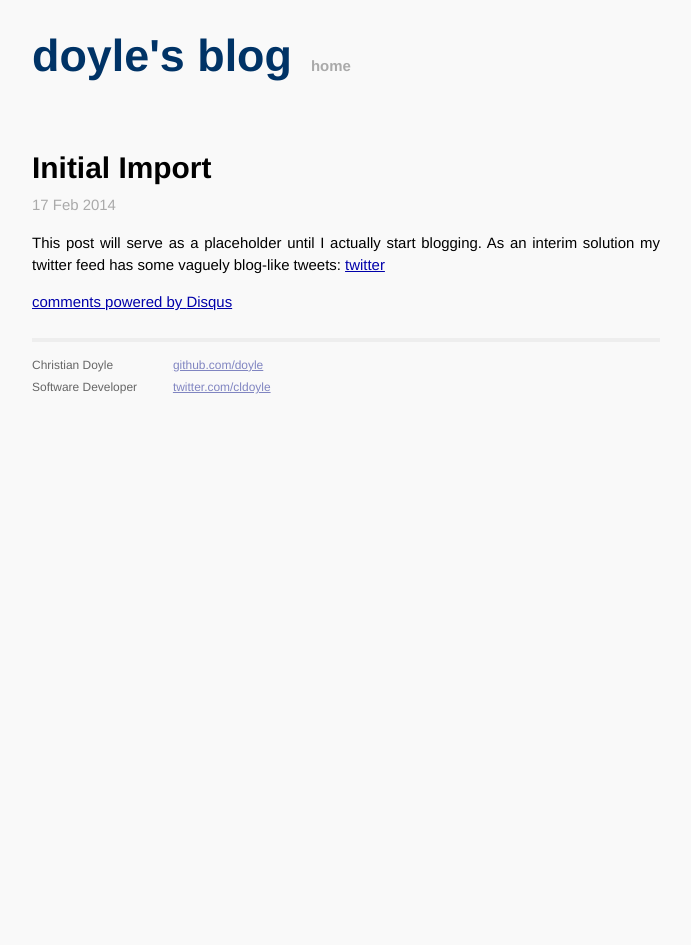
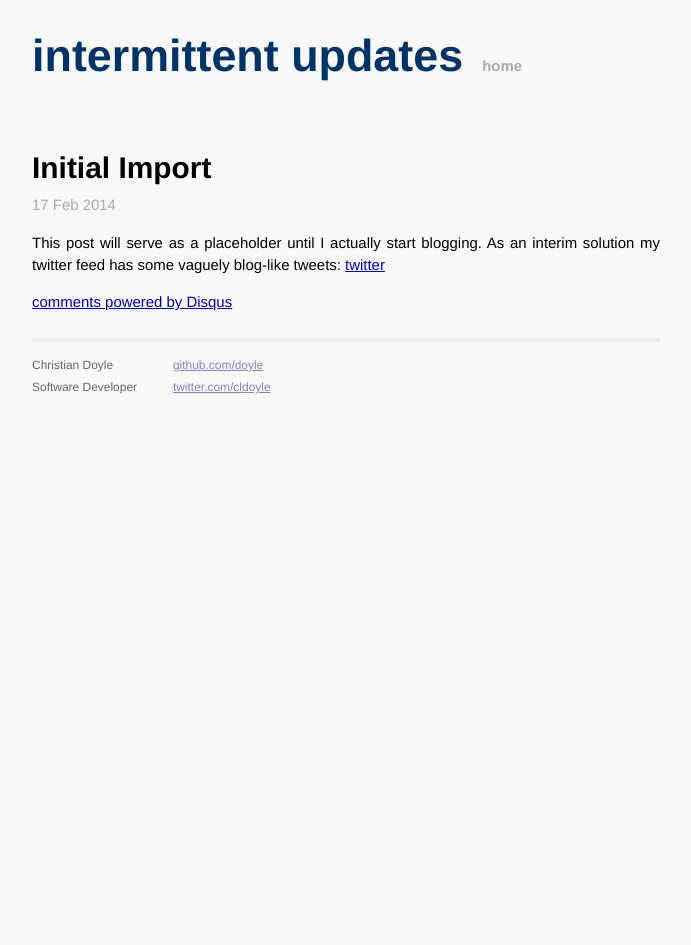
Before and after one commit to doyle/doyle.github.io, a Jekyll site: the page built from _posts/2014-02-17-hello-world.md, in a window 1280 px wide. Shown: the whole page, without its empty margins (294-985 px from the left). Built offline with Jekyll 4.4.1, drawn with Linux system fonts in a browser that asks for light colours; Markdown is read by kramdown in place of the engine named in the settings; comment, search, counter and statistics services are not loaded.

Commit message:
Updated blog title

```diff
--- a/_config.yml
+++ b/_config.yml
@@ -1,3 +1,3 @@
-name: doyle's blog
+name: intermittent updates
 markdown: redcarpet
 pygments: true
```
